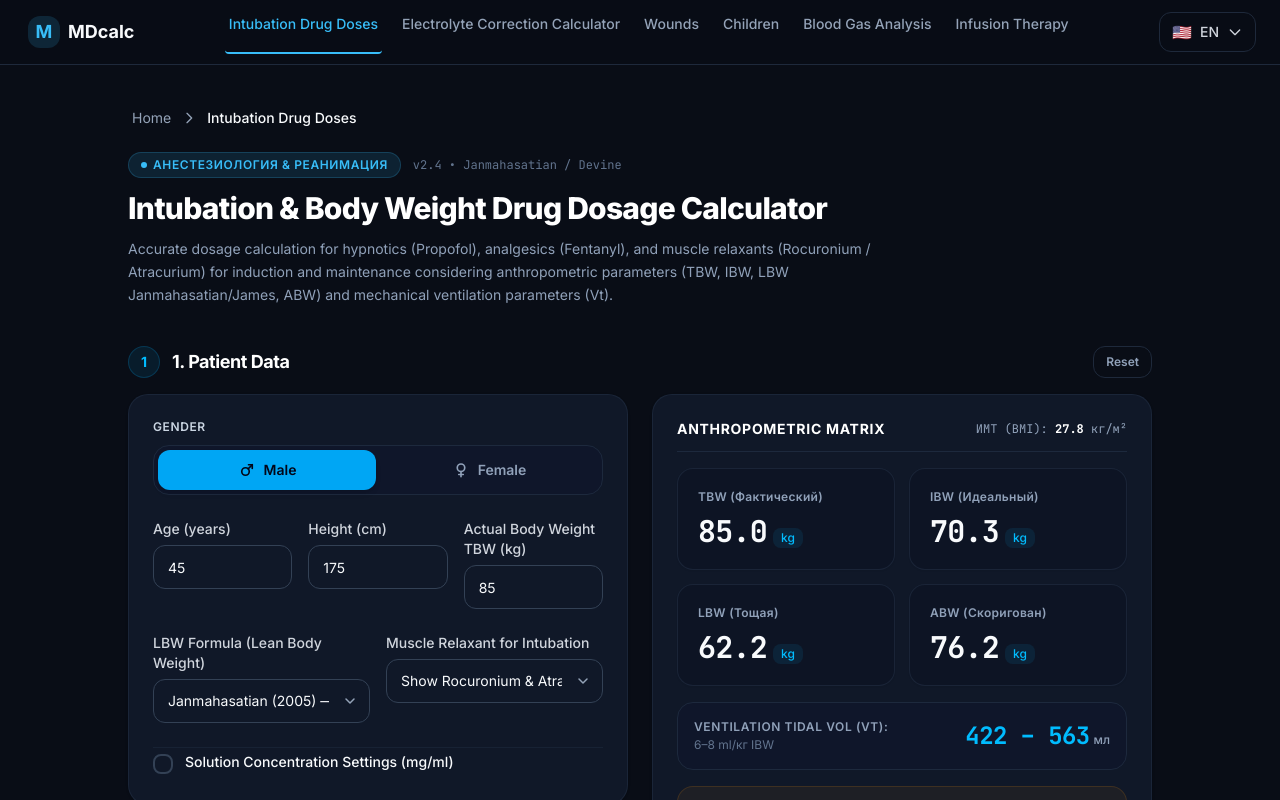
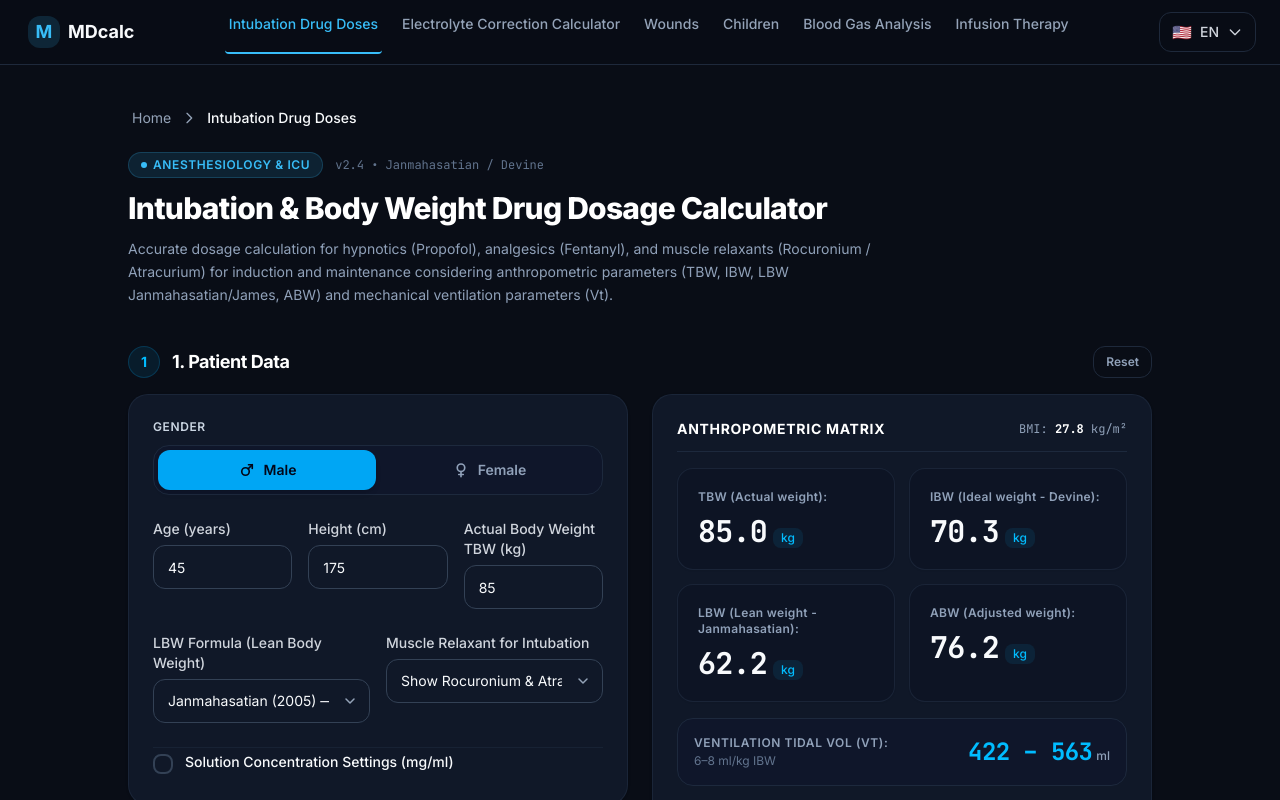
Before and after one commit to ziffmafiya/medical-calculators, a Next.js app: page / in a window 1280 px wide. Both pictures are taken after a click on the button "Intubation Drug Doses". Shown: the top 800 px of the page. Built offline with nearby package versions, Linux system fonts and the light colour scheme.

Commit message:
fix: replace all remaining hardcoded strings in Intubation calculator and footer with dynamic i18n keys

```diff
--- a/src/app/page.tsx
+++ b/src/app/page.tsx
@@ -217,10 +217,10 @@ export default function Home() {
       <footer className="border-t border-[var(--border)] bg-[var(--background)]">
         <div className="max-w-7xl mx-auto px-4 sm:px-6 py-6 text-center">
           <p className="text-xs text-[var(--muted-foreground)]">
-            © {new Date().getFullYear()} MDcalc. Все права защищены.
+            {t.copyright || `© ${new Date().getFullYear()} MDcalc. All rights reserved.`}
           </p>
           <p className="text-xs text-[var(--muted-foreground)] mt-2">
-            Приложение предназначено только для медицинских работников.
+            {t.disclaimerText || 'This application is intended for medical professionals only.'}
           </p>
         </div>
       </footer>
--- a/src/calculators/IntubationDoseCalculator.tsx
+++ b/src/calculators/IntubationDoseCalculator.tsx
@@ -405,15 +405,15 @@ export const IntubationDoseCalculator: React.FC = () => {
       <div className="space-y-3">
         <div className="flex items-center gap-3 flex-wrap">
           <Badge variant="brand" dot className="px-3 py-1 text-xs uppercase tracking-wider font-semibold">
-            Анестезиология & Реанимация
+            {t.anesthesiologyDepartment || 'Anesthesiology & ICU'}
           </Badge>
           <span className="text-xs text-slate-500 font-mono">v2.4 • Janmahasatian / Devine</span>
         </div>
         <h1 className="text-2xl sm:text-3xl font-extrabold text-white tracking-tight">
-          {t.intubationTitle || 'Калькулятор доз препаратов для интубации и параметров масс тела'}
+          {t.intubationTitle || 'Intubation & Body Weight Drug Dosage Calculator'}
         </h1>
         <p className="text-sm text-slate-400 max-w-3xl leading-relaxed">
-          {t.intubationSubtitle || 'Точный расчет дозировок гипнотиков (Пропофол), анальгетиков (Фентанил) и миорелаксантов (Рокуроний / Атракуриум) для индукции и поддержания анестезии с учетом антропометрических показателей (TBW, IBW, LBW Жанмахасатиан/Джеймс, ABW) и параметров ИВЛ ($V_t$).'}
+          {t.intubationSubtitle || 'Accurate dosage calculation for hypnotics (Propofol), analgesics (Fentanyl), and muscle relaxants (Rocuronium / Atracurium) considering anthropometric parameters (TBW, IBW, LBW, ABW) and mechanical ventilation.'}
         </p>
       </div>
 
@@ -425,11 +425,11 @@ export const IntubationDoseCalculator: React.FC = () => {
               1
             </div>
             <h2 className="text-lg font-bold text-white tracking-tight">
-              {t.patientDataSection || '1. Данные пациента'}
+              {t.patientDataSection || '1. Patient Data'}
             </h2>
           </div>
           <Button onClick={handleReset} variant="outline" size="xs" className="text-slate-400 hover:text-white">
-            {t.reset || 'Сбросить данные'}
+            {t.reset || 'Reset'}
           </Button>
         </div>
 
@@ -438,7 +438,7 @@ export const IntubationDoseCalculator: React.FC = () => {
           <div className="lg:col-span-6 bg-[#101828] border border-slate-800/80 rounded-2xl p-6 space-y-6 shadow-sm">
             <div>
               <label className="block text-xs font-semibold text-slate-300 uppercase tracking-wider mb-2.5">
-                {t.genderLabel || 'Пол пациента'}
+                {t.genderLabel || 'Gender'}
               </label>
               {/* Segmented Toggle Control */}
               <div className="bg-slate-900/90 border border-slate-800 rounded-xl p-1 grid grid-cols-2 gap-1">
@@ -452,7 +452,7 @@ export const IntubationDoseCalculator: React.FC = () => {
                   }`}
                 >
                   <MaleIcon />
-                  <span>{t.maleGender || 'Мужской'}</span>
+                  <span>{t.maleGender || 'Male'}</span>
                 </button>
                 <button
                   type="button"
@@ -464,14 +464,14 @@ export const IntubationDoseCalculator: React.FC = () => {
                   }`}
                 >
                   <FemaleIcon />
-                  <span>{t.femaleGender || 'Женский'}</span>
+                  <span>{t.femaleGender || 'Female'}</span>
                 </button>
               </div>
             </div>
 
             <div className="grid grid-cols-1 sm:grid-cols-3 gap-4">
               <NumberInput
-                label={t.ageYearsLabel || 'Возраст (лет)'}
+                label={t.ageYearsLabel || 'Age (years)'}
                 value={inputs.age}
                 onChange={(val) => setInputs({ ...inputs, age: val })}
                 min={1}
@@ -479,7 +479,7 @@ export const IntubationDoseCalculator: React.FC = () => {
                 placeholder="45"
               />
               <NumberInput
-                label={t.heightCmLabel || 'Рост (см)'}
+                label={t.heightCmLabel || 'Height (cm)'}
                 value={inputs.height}
                 onChange={(val) => setInputs({ ...inputs, height: val })}
                 min={50}
@@ -487,7 +487,7 @@ export const IntubationDoseCalculator: React.FC = () => {
                 placeholder="175"
               />
               <NumberInput
-                label={t.actualWeightTbwLabel || 'Вес TBW (кг)'}
+                label={t.actualWeightTbwLabel || 'Weight TBW (kg)'}
                 value={inputs.weight}
                 onChange={(val) => setInputs({ ...inputs, weight: val })}
                 min={10}
@@ -498,22 +498,22 @@ export const IntubationDoseCalculator: React.FC = () => {
 
             <div className="grid grid-cols-1 sm:grid-cols-2 gap-4">
               <Select
-                label={t.lbwFormulaLabel || 'Формула LBW'}
+                label={t.lbwFormulaLabel || 'LBW Formula'}
                 value={inputs.lbwFormula}
                 onChange={(val) => setInputs({ ...inputs, lbwFormula: val as 'janmahasatian' | 'james' })}
                 options={[
-                  { value: 'janmahasatian', label: t.janmahasatianGoldStandard || 'Janmahasatian (2005) — Золотой стандарт' },
-                  { value: 'james', label: t.jamesClassic || 'James (1976) — Классическая' },
+                  { value: 'janmahasatian', label: t.janmahasatianGoldStandard || 'Janmahasatian (2005) — Gold Standard' },
+                  { value: 'james', label: t.jamesClassic || 'James (1976) — Classic' },
                 ]}
               />
               <Select
-                label={t.relaxantForIntubationLabel || 'Миорелаксант'}
+                label={t.relaxantForIntubationLabel || 'Muscle Relaxant'}
                 value={inputs.selectedRelaxant}
                 onChange={(val) => setInputs({ ...inputs, selectedRelaxant: val as 'rocuronium' | 'atracurium' | 'both' })}
                 options={[
-                  { value: 'both', label: t.showBothRelaxants || 'Рокуроний + Атракуриум' },
-                  { value: 'rocuronium', label: t.rocuroniumDoseRangeOption || 'Рокуроний (0.6 - 1.2 мг/кг)' },
-                  { value: 'atracurium', label: t.atracuriumDoseRangeOption || 'Атракуриум (0.4 - 0.5 мг/кг)' },
+                  { value: 'both', label: t.showBothRelaxants || 'Show Rocuronium & Atracurium' },
+                  { value: 'rocuronium', label: t.rocuroniumDoseRangeOption || 'Rocuronium (0.6 - 1.2 mg/kg)' },
+                  { value: 'atracurium', label: t.atracuriumDoseRangeOption || 'Atracurium (0.4 - 0.5 mg/kg)' },
                 ]}
               />
             </div>
@@ -521,7 +521,7 @@ export const IntubationDoseCalculator: React.FC = () => {
             <div className="pt-1 border-t border-slate-800/60">
               <Checkbox
                 id="advanced-conc"
-                label={t.showConcSettings || 'Настройки концентраций растворов (мг/мл)'}
+                label={t.showConcSettings || 'Solution Concentration Settings (mg/ml)'}
                 checked={showAdvancedConc}
                 onChange={(checked) => setShowAdvancedConc(checked)}
               />
@@ -529,22 +529,22 @@ export const IntubationDoseCalculator: React.FC = () => {
               {showAdvancedConc && (
                 <div className="mt-4 p-4 bg-slate-900/80 border border-slate-800 rounded-xl grid grid-cols-2 sm:grid-cols-4 gap-4 animate-slide-up">
                   <NumberInput
-                    label={t.propofolConcLabel || 'Пропофол (мг/мл)'}
+                    label={t.propofolConcLabel || 'Propofol (mg/ml)'}
                     value={inputs.propofolConcMgMl}
                     onChange={(val) => setInputs({ ...inputs, propofolConcMgMl: val || 10 })}
                   />
                   <NumberInput
-                    label={t.fentanylConcLabel || 'Фентанил (мкг/мл)'}
+                    label={t.fentanylConcLabel || 'Fentanyl (mcg/ml)'}
                     value={inputs.fentanylConcMcgMl}
                     onChange={(val) => setInputs({ ...inputs, fentanylConcMcgMl: val || 50 })}
                   />
                   <NumberInput
-                    label={t.rocuroniumConcLabel || 'Рокуроний (мг/мл)'}
+                    label={t.rocuroniumConcLabel || 'Rocuronium (mg/ml)'}
                     value={inputs.rocuroniumConcMgMl}
                     onChange={(val) => setInputs({ ...inputs, rocuroniumConcMgMl: val || 10 })}
                   />
                   <NumberInput
-                    label={t.atracuriumConcLabel || 'Атракуриум (мг/мл)'}
+                    label={t.atracuriumConcLabel || 'Atracurium (mg/ml)'}
                     value={inputs.atracuriumConcMgMl}
                     onChange={(val) => setInputs({ ...inputs, atracuriumConcMgMl: val || 10 })}
                   />
@@ -559,33 +559,33 @@ export const IntubationDoseCalculator: React.FC = () => {
               <div className="bg-[#101828] border border-slate-800/80 rounded-2xl p-6 space-y-4 shadow-sm">
                 <div className="flex items-center justify-between border-b border-slate-800 pb-3">
                   <h3 className="text-sm font-bold text-white uppercase tracking-wider">
-                    {t.anthropometricMatrixTitle || 'Антропометрическая матрица'}
+                    {t.anthropometricMatrixTitle || 'Anthropometric Matrix'}
                   </h3>
                   <span className="text-xs font-mono text-slate-400">
-                    ИМТ (BMI): <strong className="text-white font-bold">{anthropometrics.bmi.toFixed(1)}</strong> кг/м²
+                    BMI: <strong className="text-white font-bold">{anthropometrics.bmi.toFixed(1)}</strong> kg/m²
                   </span>
                 </div>
 
                 <div className="grid grid-cols-2 gap-3.5">
                   <StatCard
-                    label="TBW (Фактический)"
+                    label={t.tbwMatrixLabel || 'TBW (Actual)'}
                     value={anthropometrics.tbw.toFixed(1)}
-                    unit={t.kg || 'кг'}
+                    unit={t.kg || 'kg'}
                   />
                   <StatCard
-                    label="IBW (Идеальный)"
+                    label={t.ibwMatrixLabel || 'IBW (Ideal)'}
                     value={anthropometrics.ibw.toFixed(1)}
-                    unit={t.kg || 'кг'}
+                    unit={t.kg || 'kg'}
                   />
                   <StatCard
-                    label="LBW (Тощая)"
+                    label={t.lbwJanMatrixLabel || 'LBW (Lean)'}
                     value={anthropometrics.selectedLbw.toFixed(1)}
-                    unit={t.kg || 'кг'}
+                    unit={t.kg || 'kg'}
                   />
                   <StatCard
-                    label="ABW (Скоригован)"
+                    label={t.abwMatrixLabel || 'ABW (Adjusted)'}
                     value={anthropometrics.abw.toFixed(1)}
-                    unit={t.kg || 'кг'}
+                    unit={t.kg || 'kg'}
                   />
                 </div>
 
@@ -593,32 +593,32 @@ export const IntubationDoseCalculator: React.FC = () => {
                 <div className="bg-slate-900/90 border border-slate-800 rounded-xl p-4 flex items-center justify-between">
                   <div>
                     <span className="text-xs font-semibold text-slate-400 uppercase tracking-wider block">
-                      {t.ventilationVtParamLabel || 'ИВЛ Параметр ДО (Vt)'}
+                      {t.ventilationVtParamLabel || 'Ventilation Tidal Vol (Vt):'}
                     </span>
                     <span className="text-xs text-slate-500 mt-0.5 block">
-                      6–8 {t.unitMl || 'мл'}/кг IBW
+                      6–8 {t.unitMl || 'ml'}/kg IBW
                     </span>
                   </div>
                   <div className="text-right">
                     <span className="text-2xl font-bold font-mono text-sky-400 tracking-tight">
                       {anthropometrics.vtMin} – {anthropometrics.vtMax}
                     </span>
-                    <span className="text-xs font-medium text-slate-400 ml-1">мл</span>
+                    <span className="text-xs font-medium text-slate-400 ml-1">{t.unitMl || 'ml'}</span>
                   </div>
                 </div>
 
                 {anthropometrics.isObese && (
                   <Alert
                     variant="warning"
-                    title={t.obesityWarningText || 'Внимание (Ожирение ИМТ ≥ 30)'}
+                    title={t.obesityWarningTitle || 'Warning (Obesity BMI ≥ 30)'}
                   >
-                    Фактическая масса (TBW) значительно превосходит идеальную. Использование TBW для индукции пропофола или миорелаксантов приведет к тяжелой передозировке!
+                    {t.obesityWarningText || 'Actual weight (TBW) significantly exceeds ideal weight. Using TBW for Propofol induction or muscle relaxants will cause severe overdose!'}
                   </Alert>
                 )}
               </div>
             ) : (
               <div className="bg-[#101828] border border-slate-800 rounded-2xl p-12 text-center text-slate-400 text-sm">
-                Введите рост и вес пациента для расчета матрицы.
+                {t.enterHeightWeightPrompt || 'Enter height & weight to calculate matrix.'}
               </div>
             )}
           </div>
@@ -646,7 +646,7 @@ export const IntubationDoseCalculator: React.FC = () => {
               'propofolInductionDosePerKg',
               [
                 { val: 1.0, label: '1.0' },
-                { val: 2.0, label: '2.0 (Стандарт)' },
+                { val: 2.0, label: `2.0 (${t.standardLabel || 'Standard'})` },
                 { val: 3.0, label: '3.0' }
               ]
             )}
--- a/src/i18n/translations.ts
+++ b/src/i18n/translations.ts
@@ -434,6 +434,9 @@ export interface Translations {
   burnsLabel: string;
   sepsisLabel: string;
   kidneyFailureLabel: string;
+  anesthesiologyDepartment: string;
+  obesityWarningTitle: string;
+  enterHeightWeightPrompt: string;
 }
 
 export const translations: Record<Language, Translations> = {
@@ -869,6 +872,9 @@ export const translations: Record<Language, Translations> = {
     burnsLabel: 'Burn Surface Area',
     sepsisLabel: 'Sepsis / Septic Shock',
     kidneyFailureLabel: 'Renal Failure / Oliguria',
+    anesthesiologyDepartment: 'Anesthesiology & ICU',
+    obesityWarningTitle: 'Warning (Obesity BMI ≥ 30)',
+    enterHeightWeightPrompt: 'Enter height & weight to calculate matrix.',
   },
 
   ru: {
@@ -1303,6 +1309,9 @@ export const translations: Record<Language, Translations> = {
     burnsLabel: 'Ожоговая поверхность',
     sepsisLabel: 'Сепсис / Септический шок',
     kidneyFailureLabel: 'Почечная недостаточность / Олигурия',
+    anesthesiologyDepartment: 'Анестезиология & Реанимация',
+    obesityWarningTitle: 'Внимание (Ожирение ИМТ ≥ 30)',
+    enterHeightWeightPrompt: 'Введите рост и вес пациента для расчета матрицы.',
   },
 
   uk: {
@@ -1737,5 +1746,8 @@ export const translations: Record<Language, Translations> = {
     burnsLabel: 'Опікова поверхня',
     sepsisLabel: 'Сепсис / Септичний шок',
     kidneyFailureLabel: 'Ниркова недостатність / Олігурія',
+    anesthesiologyDepartment: 'Анестезіологія & Реанімація',
+    obesityWarningTitle: 'Увага (Ожиріння ІМТ ≥ 30)',
+    enterHeightWeightPrompt: 'Введіть зріст та вагу пацієнта для розрахунку матриці.',
   },
 };
```
